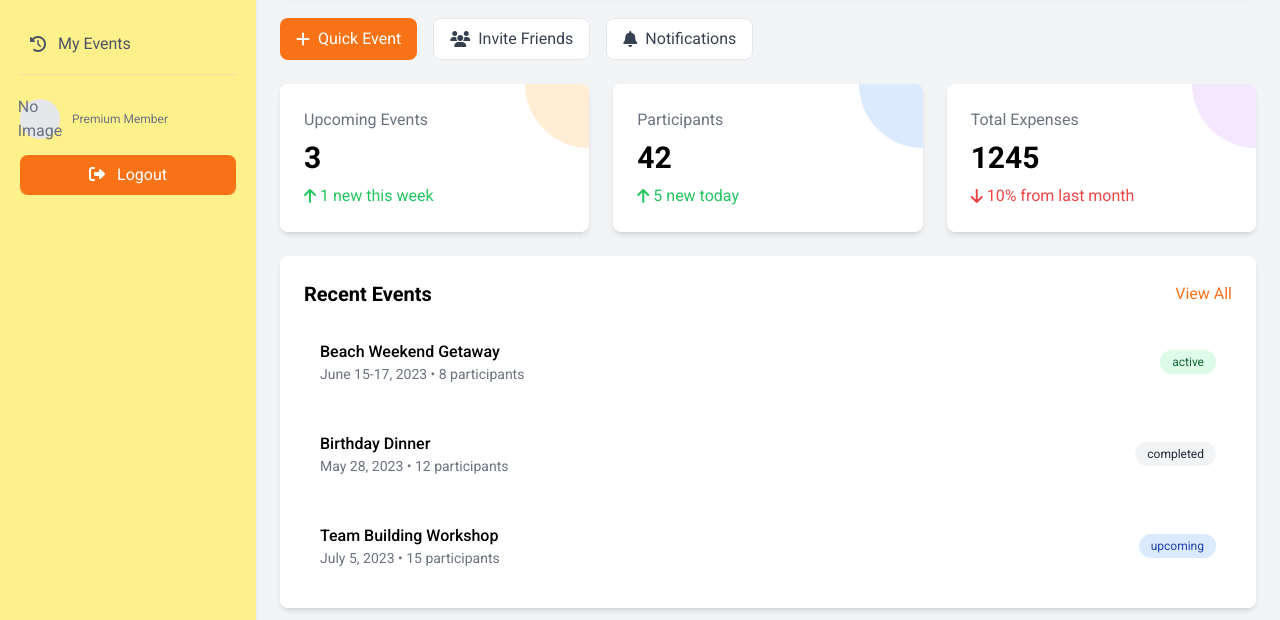
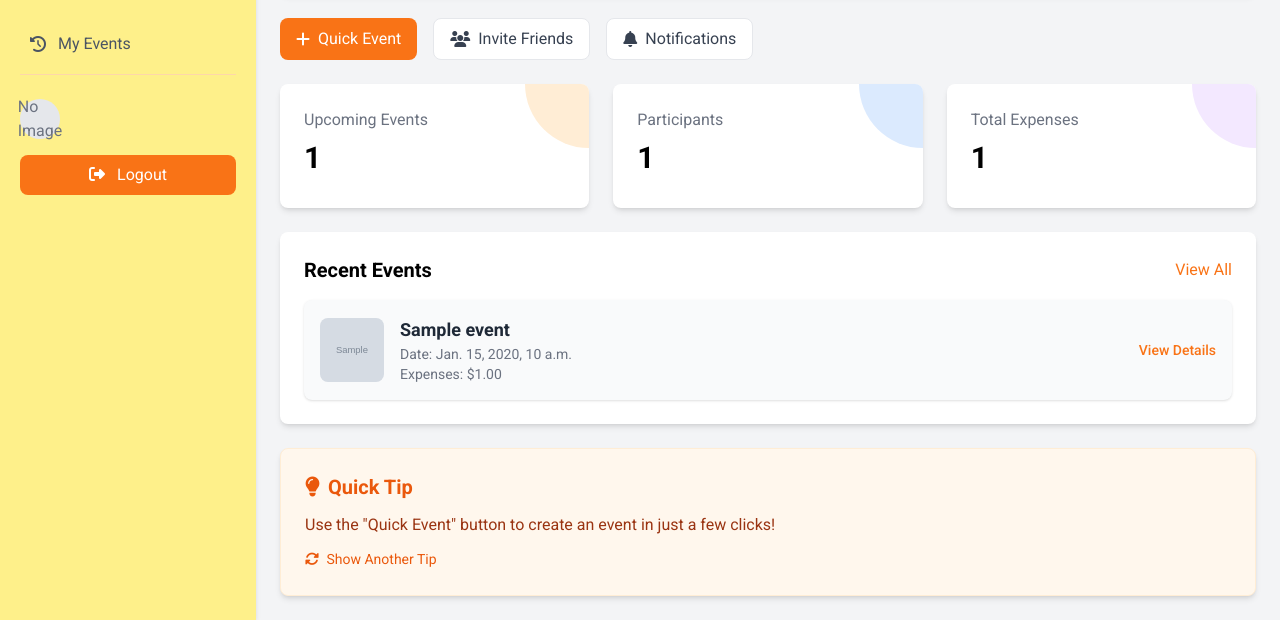
Before and after one commit to anas325/backend, a Django app: template backend/apps/base/templates/home1.html in a window 1280 px wide. Shown: the part 270-890 px from the top of the page. Run offline with Django 3.2, Linux system fonts and the light colour scheme; the template is opened without the code that fills it: most values are stand-ins (such as "Sample title", 1, 10 or a date in 2020); grey boxes marked "Sample" are stand-in pictures; some libraries are stand-ins or nearby versions.

Commit message:
Enhance home dashboard with event statistics; update event count, participant count, and total expenses display. Refactor event loading logic and improve detail view with dynamic expense listing and participant information.

```diff
--- a/backend/apps/base/templates/home1.html
+++ b/backend/apps/base/templates/home1.html
@@ -86,7 +86,7 @@
 
                         <div>
                             <p class="font-medium">{{user.first_name}} {{user.last_name}}</p>
-                            <p class="text-xs text-gray-500">Premium Member</p>
+
                         </div>
                     </div>
                 </a>
@@ -136,25 +136,25 @@
                     <div class="stat-card bg-white p-6 rounded-lg shadow-md relative overflow-hidden">
                         <div class="absolute top-0 right-0 w-16 h-16 bg-orange-100 rounded-bl-full"></div>
                         <p class="text-gray-500">Upcoming Events</p>
-                        <p class="text-3xl font-bold my-2" id="upcomingEvents">3</p>
+                        <p class="text-3xl font-bold my-2" id="upcomingEvents" id="upcomingEvents">{{event_count}}</p>
                         <p class="text-green-500 flex items-center">
-                            <i class="fas fa-arrow-up mr-1"></i> 1 new this week
+
                         </p>
                     </div>
                     <div class="stat-card bg-white p-6 rounded-lg shadow-md relative overflow-hidden">
                         <div class="absolute top-0 right-0 w-16 h-16 bg-blue-100 rounded-bl-full"></div>
                         <p class="text-gray-500">Participants</p>
-                        <p class="text-3xl font-bold my-2" id="totalParticipants">42</p>
+                        <p class="text-3xl font-bold my-2" id="totalParticipants" id="participants">{{participant_count}}</p>
                         <p class="text-green-500 flex items-center">
-                            <i class="fas fa-arrow-up mr-1"></i> 5 new today
+
                         </p>
                     </div>
                     <div class="stat-card bg-white p-6 rounded-lg shadow-md relative overflow-hidden">
                         <div class="absolute top-0 right-0 w-16 h-16 bg-purple-100 rounded-bl-full"></div>
                         <p class="text-gray-500">Total Expenses</p>
-                        <p class="text-3xl font-bold my-2" id="totalExpenses">€1,245</p>
+                        <p class="text-3xl font-bold my-2" id="totalExpenses" id="total_expenses">{{total_expenses}}</p>
                         <p class="text-red-500 flex items-center">
-                            <i class="fas fa-arrow-down mr-1"></i> 10% from last month
+
                         </p>
                     </div>
                 </div>
@@ -167,7 +167,26 @@
                     </div>
 
                     <div class="space-y-4" id="recentEvents">
-                        <!-- Dynamically loaded events will appear here -->
+                        {%for event in events %}
+                        <div class="flex items-center gap-4 p-4 bg-gray-50 rounded-lg shadow hover:shadow-md transition">
+                            {% if event.cover_image %}
+                            <img src="{{ event.cover_image.url }}" alt="{{ event.name }}" class="w-16 h-16 rounded-lg object-cover">
+                        {% else %}
+                        <div class="w-16 h-16 rounded-lg object-cover bg-gray-200 justify-center flex items-center text-gray-500">
+                            No Image
+                        </div>
+                        {% endif %}
+
+                            <div class="flex-1">
+                                <h3 class="text-lg font-semibold text-gray-800">{{ event.name }}</h3>
+                                <p class="text-sm text-gray-500">Date: {{ event.date }}</p>
+                                <p class="text-sm text-gray-500">Expenses: ${{ event.total_expenses|floatformat:2 }}</p>
+                            </div>
+                            <a href="/events/{{ event.id }}" class="text-orange-500 hover:text-orange-600 text-sm font-medium">
+                                View Details
+                            </a>
+                        </div>
+                        {%endfor%}
                     </div>
                 </div>
 
@@ -191,7 +210,6 @@
         // Dynamic banner images
         const bannerImages = [
             'https://images.unsplash.com/photo-1507525428034-b723cf961d3e',
-            'https://images.unsplash.com/photo-1519671482749-fd09be7ccebf',
             'https://images.unsplash.com/photo-1492684223066-81342ee5ff30',
             'https://images.unsplash.com/photo-1492681290082-e932832941e6'
         ];
@@ -221,50 +239,10 @@
         }
 
         // Recent events data
-        const recentEvents = [
-            {
-                title: "Beach Weekend Getaway",
-                date: "June 15-17, 2023",
-                participants: 8,
-                status: "active"
-            },
-            {
-                title: "Birthday Dinner",
-                date: "May 28, 2023",
-                participants: 12,
-                status: "completed"
-            },
-            {
-                title: "Team Building Workshop",
-                date: "July 5, 2023",
-                participants: 15,
-                status: "upcoming"
-            }
-        ];
+
 
         // Load recent events
-        function loadRecentEvents() {
-            const container = document.getElementById('recentEvents');
-            container.innerHTML = '';
 
-            recentEvents.forEach(event => {
-                const statusColor = event.status === 'active' ? 'bg-green-100 text-green-800' :
-                                  event.status === 'completed' ? 'bg-gray-100 text-gray-800' :
-                                  'bg-blue-100 text-blue-800';
-
-                const eventElement = document.createElement('div');
-                eventElement.className = 'flex justify-between items-center p-4 hover:bg-gray-50 rounded-lg transition';
-                eventElement.innerHTML = `
-                    <div>
-                        <h3 class="font-medium">${event.title}</h3>
-                        <p class="text-sm text-gray-500">${event.date} • ${event.participants} participants</p>
-                    </div>
-                    <span class="px-3 py-1 text-xs rounded-full ${statusColor}">${event.status}</span>
-                `;
-
-                container.appendChild(eventElement);
-            });
-        }
 
         // Animated counter for stats
         function animateValue(id, start, end, duration) {
@@ -281,19 +259,25 @@
             window.requestAnimationFrame(step);
         }
 
-        // Toggle sidebar on mobile
+        // Toggle sidebar on all devices
         document.getElementById('sidebarToggle').addEventListener('click', function() {
             document.querySelector('aside').classList.toggle('hidden');
             document.querySelector('aside').classList.toggle('absolute');
             document.querySelector('aside').classList.toggle('z-10');
         });
 
+        // Ensure sidebar is visible on larger screens
+        window.addEventListener('resize', function() {
+            if (window.innerWidth >= 768) {
+            document.querySelector('aside').classList.remove('hidden', 'absolute', 'z-10');
+            }
+        });
         // Initialize on load
         window.onload = function() {
             loadRecentEvents();
-            animateValue('upcomingEvents', 0, 3, 1000);
-            animateValue('totalParticipants', 0, 42, 1000);
-            animateValue('totalExpenses', 0, 1245, 1000);
+            animateValue('upcomingEvents', 0, document.getElementById("upcomingEvents").innerText, 1000);
+            animateValue('totalParticipants', 0, document.getElementById("participants").innerText, 1000);
+            animateValue('totalExpenses', 0, document.getElementById("total_expenses").innerText, 1000);
         };
     </script>
 </body>
--- a/backend/apps/base/urls.py
+++ b/backend/apps/base/urls.py
@@ -5,7 +5,6 @@ from django.contrib.auth import views as auth_views
 
 urlpatterns = [
     path('', views.home1.as_view(), name='home'),
-
     path('login/', auth_views.LoginView.as_view(template_name='login.html'), name='login'),
     path('logout/', auth_views.LogoutView.as_view(next_page='login'), name='logout'),
 
--- a/backend/apps/events/models.py
+++ b/backend/apps/events/models.py
@@ -1,6 +1,7 @@
 from django.contrib.auth.models import AbstractUser
 from django.db import models
 from django.apps import apps
+from django.db.models import Sum
 
 class Event(models.Model):
     id = models.AutoField(primary_key=True)
@@ -19,6 +20,8 @@ class Event(models.Model):
 
     def __str__(self):
         return self.name
+    def total_expenses(self):
+        return self.expenses.aggregate(total=Sum('amount'))['total'] or 0
 
 
 class Task(models.Model):
```
Also changed, not shown: backend/apps/base/views.py (+16 -2 lines), backend/apps/events/templates/detail_events.html (+57 -21 lines).
